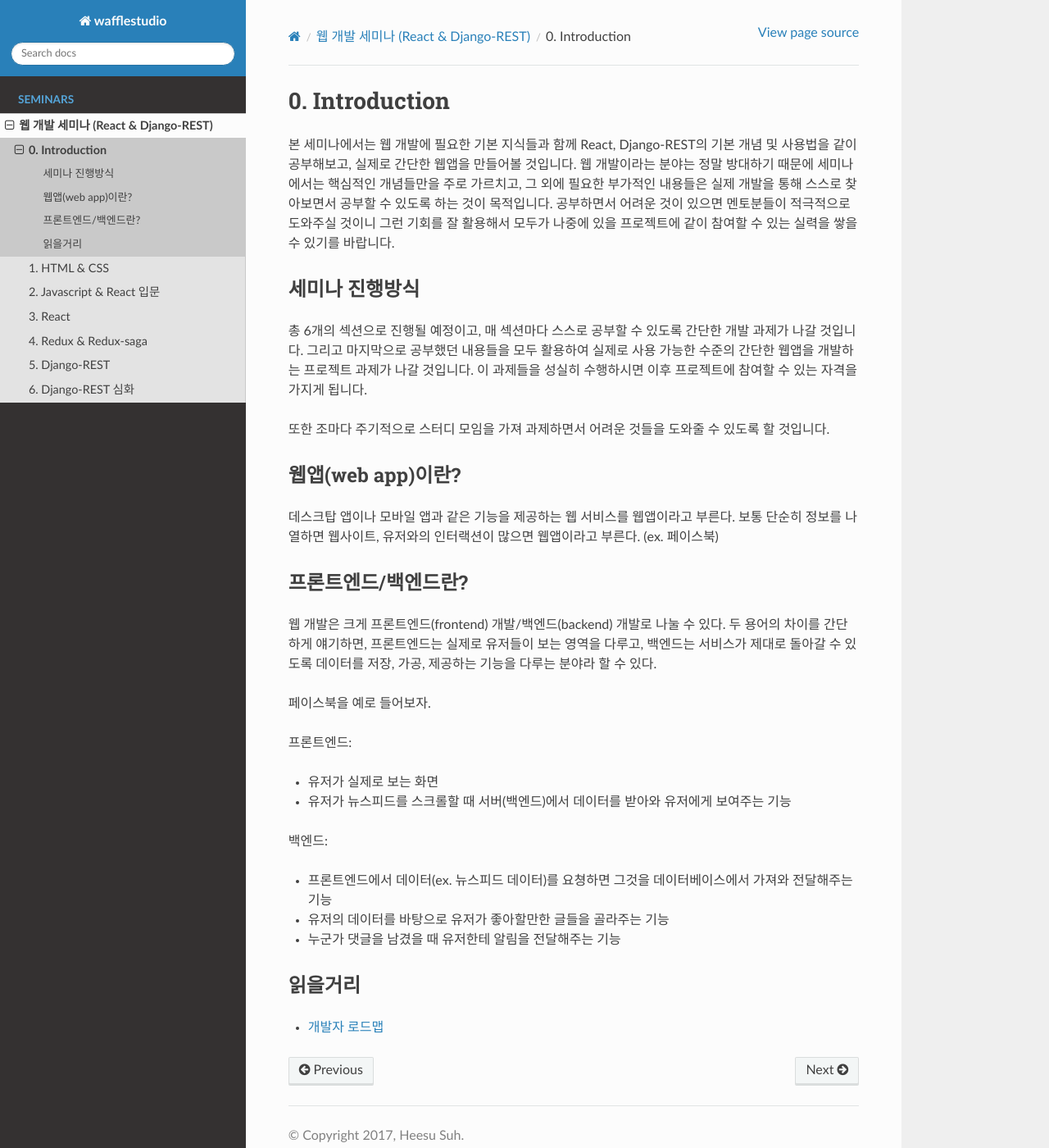
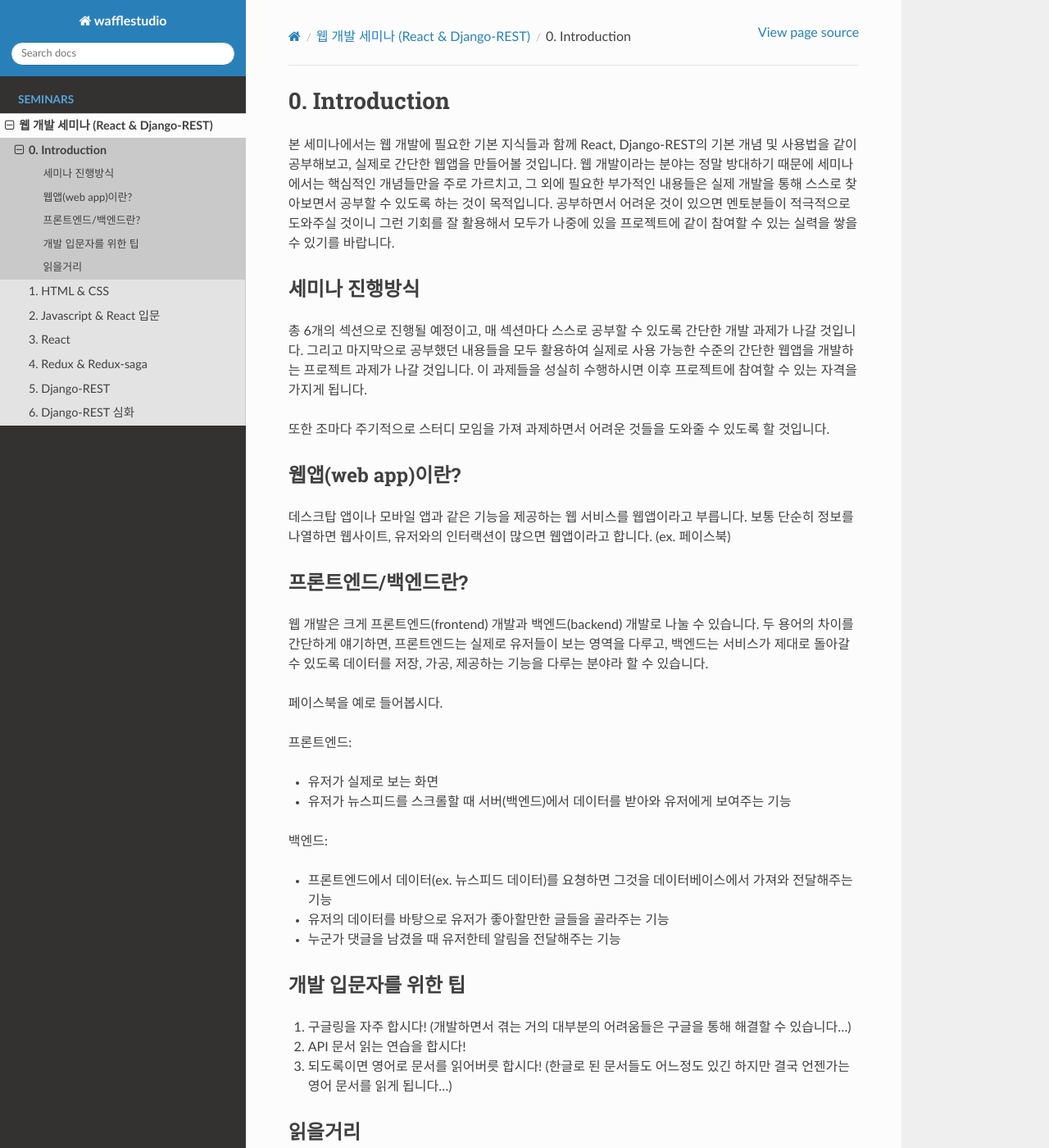
Before and after one commit to wafflestudio/wafflestudio-docs, a Sphinx documentation site: the page built from docs/web-seminar-react-django/0-intro.rst, in a window 1280 px wide and 1400 px high. Shown: the whole window at 82% size. Built offline with Sphinx 7.4.7 and the Read the Docs theme 2.0.0, drawn with Linux system fonts in a browser that asks for light colours.

Commit message:
update introduction

```diff
--- a/docs/conf.py
+++ b/docs/conf.py
@@ -113,6 +113,7 @@ html_sidebars = {
     ]
 }
 
+html_title = 'wafflestudio documents'
 
 # -- Options for HTMLHelp output ------------------------------------------
 
--- a/docs/index.rst
+++ b/docs/index.rst
@@ -3,7 +3,7 @@
    You can adapt this file completely to your liking, but it should at least
    contain the root `toctree` directive.
 
-와플스튜디오 세미나 자료 사이트입니다!
+와플스튜디오 세미나에 오신 것을 환영합니다!
 =============================================
 
 .. toctree::
--- a/docs/web-seminar-react-django/0-intro.rst
+++ b/docs/web-seminar-react-django/0-intro.rst
@@ -15,15 +15,15 @@
 웹앱(web app)이란?
 -----------------------
 
-데스크탑 앱이나 모바일 앱과 같은 기능을 제공하는 웹 서비스를 웹앱이라고 부른다. 보통 단순히 정보를 나열하면 웹사이트, 유저와의 인터랙션이 많으면 웹앱이라고 부른다. (ex. 페이스북)
+데스크탑 앱이나 모바일 앱과 같은 기능을 제공하는 웹 서비스를 웹앱이라고 부릅니다. 보통 단순히 정보를 나열하면 웹사이트, 유저와의 인터랙션이 많으면 웹앱이라고 합니다. (ex. 페이스북)
 
 
 프론트엔드/백엔드란?
 ------------------------
 
-웹 개발은 크게 프론트엔드(frontend) 개발/백엔드(backend) 개발로 나눌 수 있다. 두 용어의 차이를 간단하게 얘기하면, 프론트엔드는 실제로 유저들이 보는 영역을 다루고, 백엔드는 서비스가 제대로 돌아갈 수 있도록 데이터를 저장, 가공, 제공하는 기능을 다루는 분야라 할 수 있다.
+웹 개발은 크게 프론트엔드(frontend) 개발과 백엔드(backend) 개발로 나눌 수 있습니다. 두 용어의 차이를 간단하게 얘기하면, 프론트엔드는 실제로 유저들이 보는 영역을 다루고, 백엔드는 서비스가 제대로 돌아갈 수 있도록 데이터를 저장, 가공, 제공하는 기능을 다루는 분야라 할 수 있습니다.
 
-페이스북을 예로 들어보자.
+페이스북을 예로 들어봅시다.
 
 프론트엔드:
 
@@ -37,6 +37,14 @@
 * 누군가 댓글을 남겼을 때 유저한테 알림을 전달해주는 기능
 
 
+개발 입문자를 위한 팁
+-----------------------
+
+1. 구글링을 자주 합시다! (개발하면서 겪는 거의 대부분의 어려움들은 구글을 통해 해결할 수 있습니다...)
+2. API 문서 읽는 연습을 합시다!
+3. 되도록이면 영어로 문서를 읽어버릇 합시다! (한글로 된 문서들도 어느정도 있긴 하지만 결국 언젠가는 영어 문서를 읽게 됩니다...)
+
+
 읽을거리
 ---------------
 
```
